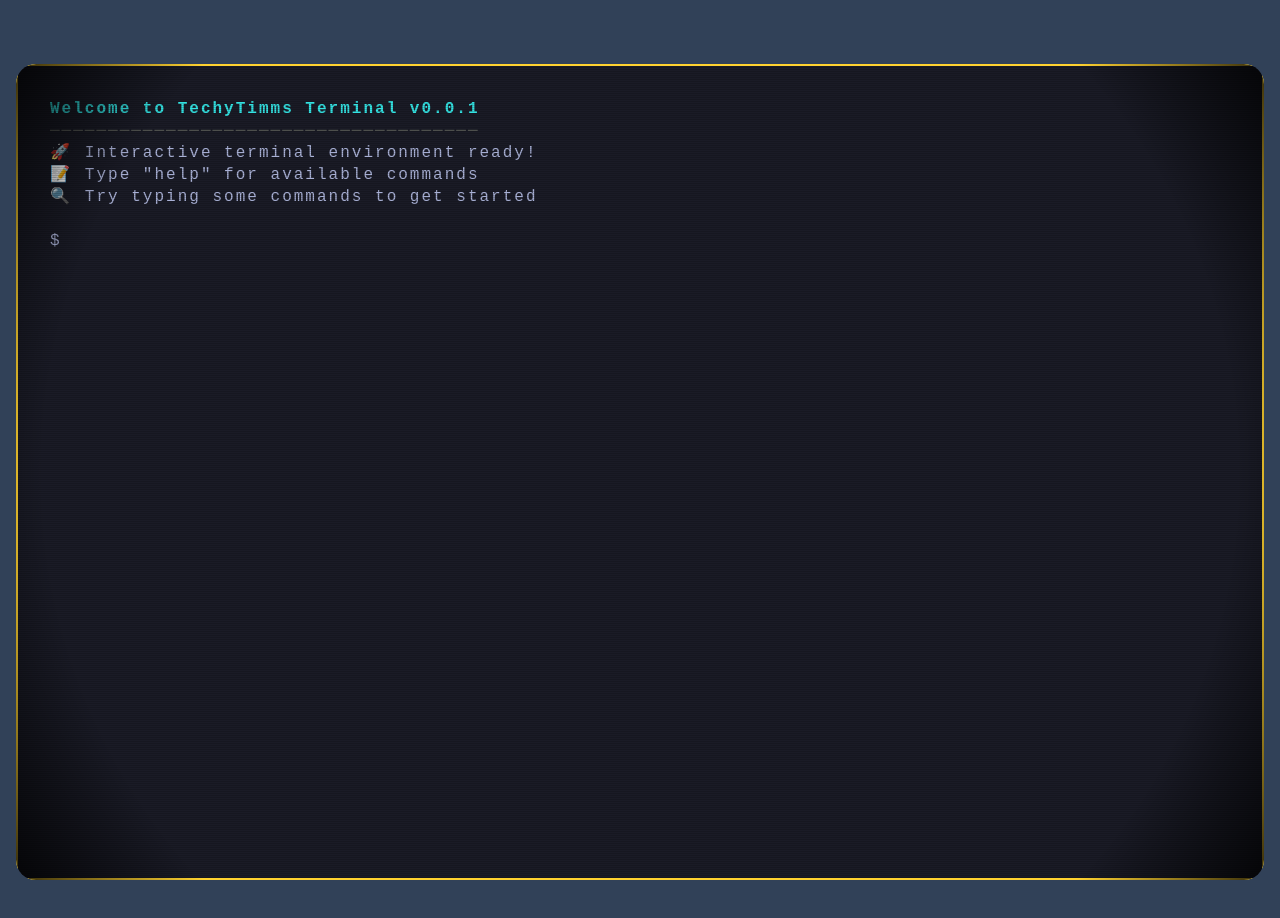
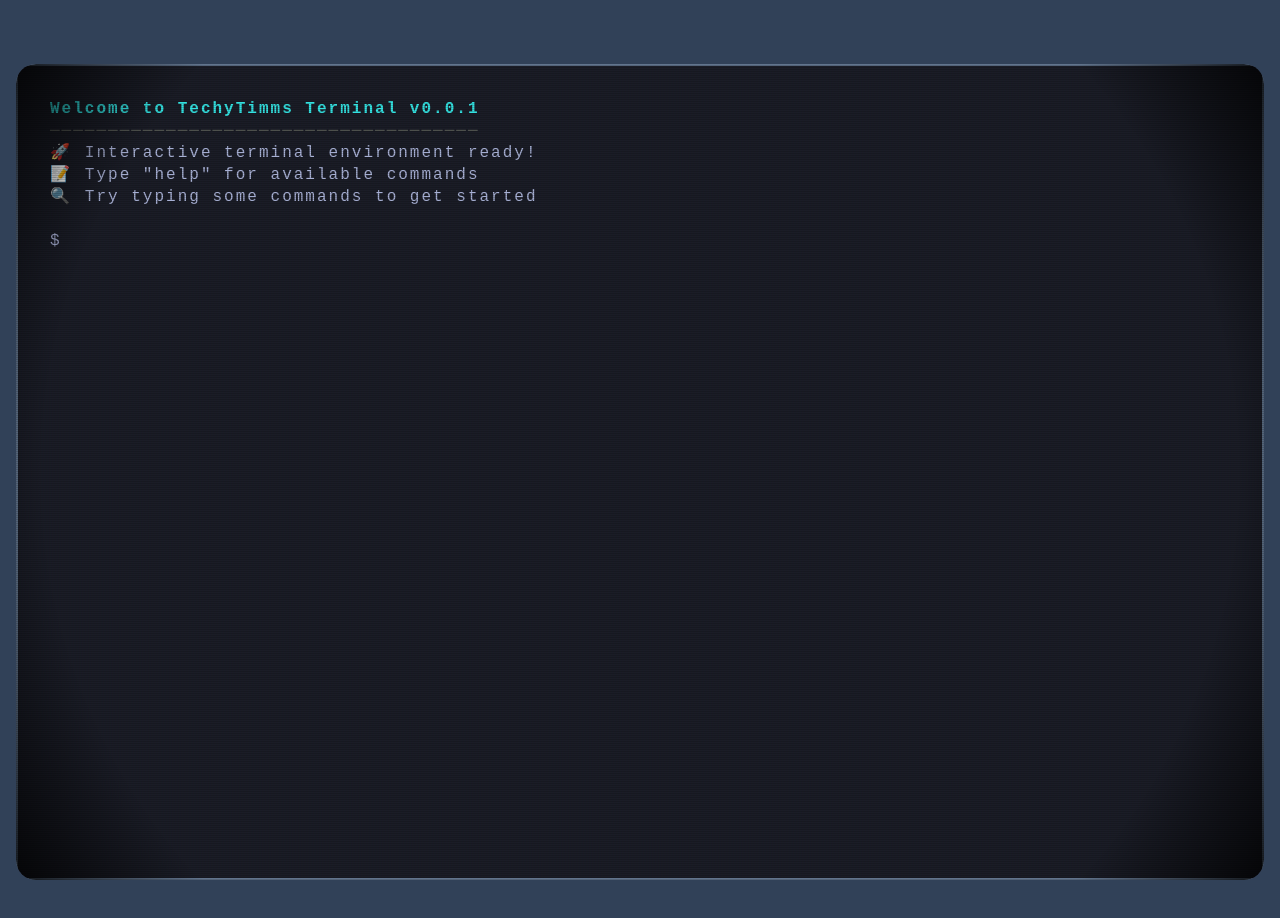
Before and after one commit to JamesTimms/web-terminal, a React (Vite) app: page / in a window 1280 px wide. Shown: the top 918 px of the page. Built offline with nearby package versions, Linux system fonts and the light colour scheme.

Commit message:
Add RGB pixel effect

```diff
--- a/src/crt-effects.css
+++ b/src/crt-effects.css
@@ -1,4 +1,27 @@
-/* CRT Monitor Effects */
+.terminal-wrapper {
+  position: relative;
+  overflow: hidden;
+  border-radius: 20px;
+}
+
+.crt-rgb {
+  position: absolute;
+  top: 0;
+  left: 0;
+  width: 100%;
+  height: 100%;
+  background: linear-gradient(
+    90deg,
+    rgba(255, 0, 0, 0.1),
+    rgba(0, 255, 0, 0.1),
+    rgba(0, 0, 255, 0.1)
+  );
+  background-size: 3px 1px; /* rgb pixel */
+  pointer-events: none;
+  z-index: 9;
+  opacity: 0.1;
+  /* mix-blend-mode: screen; */
+}
 
 .crt-scanlines {
   position: absolute;
@@ -32,9 +55,3 @@
   z-index: 11;
   border-radius: 20px;
 }
-
-.terminal-wrapper {
-  position: relative;
-  overflow: hidden;
-  border-radius: 20px;
-}
--- a/src/routes/index.tsx
+++ b/src/routes/index.tsx
@@ -51,7 +51,8 @@
           >
             <div className="h-[800px] w-full" />
           </div> */}
-          <div className="crt-scanlines border-2 border-amber-300"></div>
+          <div className="crt-rgb"></div>
+          <div className="crt-scanlines"></div>
           <div className="crt-curvature"></div>
         </div>
       </div>
```
